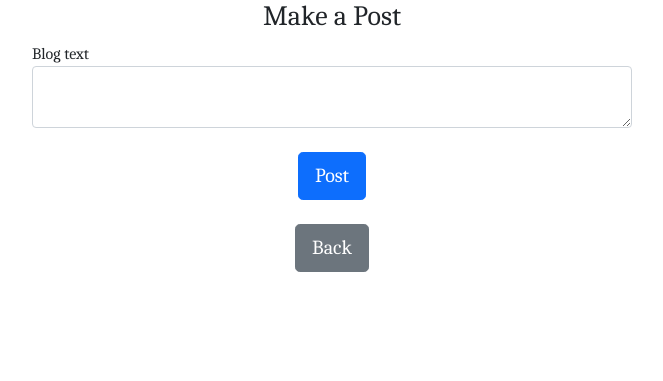
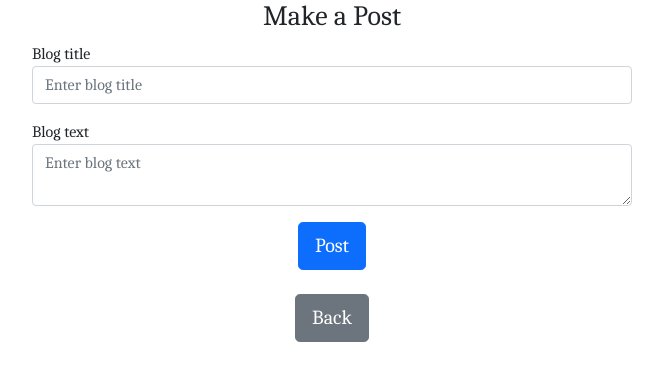
Before and after one commit to Kirugik/blog, a Flask app: page /create-post in a window 1280 px wide. Shown: the part 68-449 px from the top of the page, without its empty margins (308-971 px from the left). Run offline with Flask 2, Linux system fonts and the light colour scheme; a user stored in the database is signed in; some libraries are stand-ins or nearby versions.

Commit message:
Feat: Add title feature to blog post

```diff
--- a/app/models.py
+++ b/app/models.py
@@ -20,6 +20,7 @@ class User(db.Model, UserMixin):
 # define Post database model
 class Post(db.Model):
     id = db.Column(db.Integer,primary_key = True)
+    title = db.Column(db.String, nullable = False)
     text = db.Column(db.Text, nullable=False)
     date_created = db.Column(db.DateTime(timezone=True), default=func.now())
     author = db.Column(db.Integer, db.ForeignKey('user.id', ondelete="CASCADE"), nullable=False)
--- a/app/templates/create_post.html
+++ b/app/templates/create_post.html
@@ -7,9 +7,14 @@
 {% block content %}
     <h3 align="center">Make a Post</h3>
     <form method="POST" style="width: 600px; margin: auto;">
-        <label for="blog-text">Blog text</label>
-        <textarea name="text" id="text" class="form-control"></textarea>
-        <br>
+        <div class="mb-3">
+            <label for="title">Blog title</label>
+            <input type="text" name="title" id="title" class="form-control" placeholder="Enter blog title">
+        </div>
+        <div class="mb-3">
+            <label for="text">Blog text</label>
+            <textarea name="text" id="text" class="form-control" placeholder="Enter blog text"></textarea>
+        </div>
         <div align="center">
             <button type="submit" class="btn btn-lg btn-primary">Post</button>
         </div>
--- a/app/views.py
+++ b/app/views.py
@@ -21,13 +21,14 @@ def home():
 @login_required
 def create_post():
     if request.method == 'POST':
+        title = request.form.get('title')
         text = request.form.get('text')
 
         if not text:
             flash('Post cannot be empty.', category='error')
         else:
             # creating a new post and saving it to db
-            post = Post(text=text, author=current_user.id)
+            post = Post(title=title, text=text, author=current_user.id)
             db.session.add(post)
             db.session.commit()
             flash('Post created!', category='success')
```
Also changed, not shown: app/templates/posts_div.html (+7 -4 lines), app/database.db.
